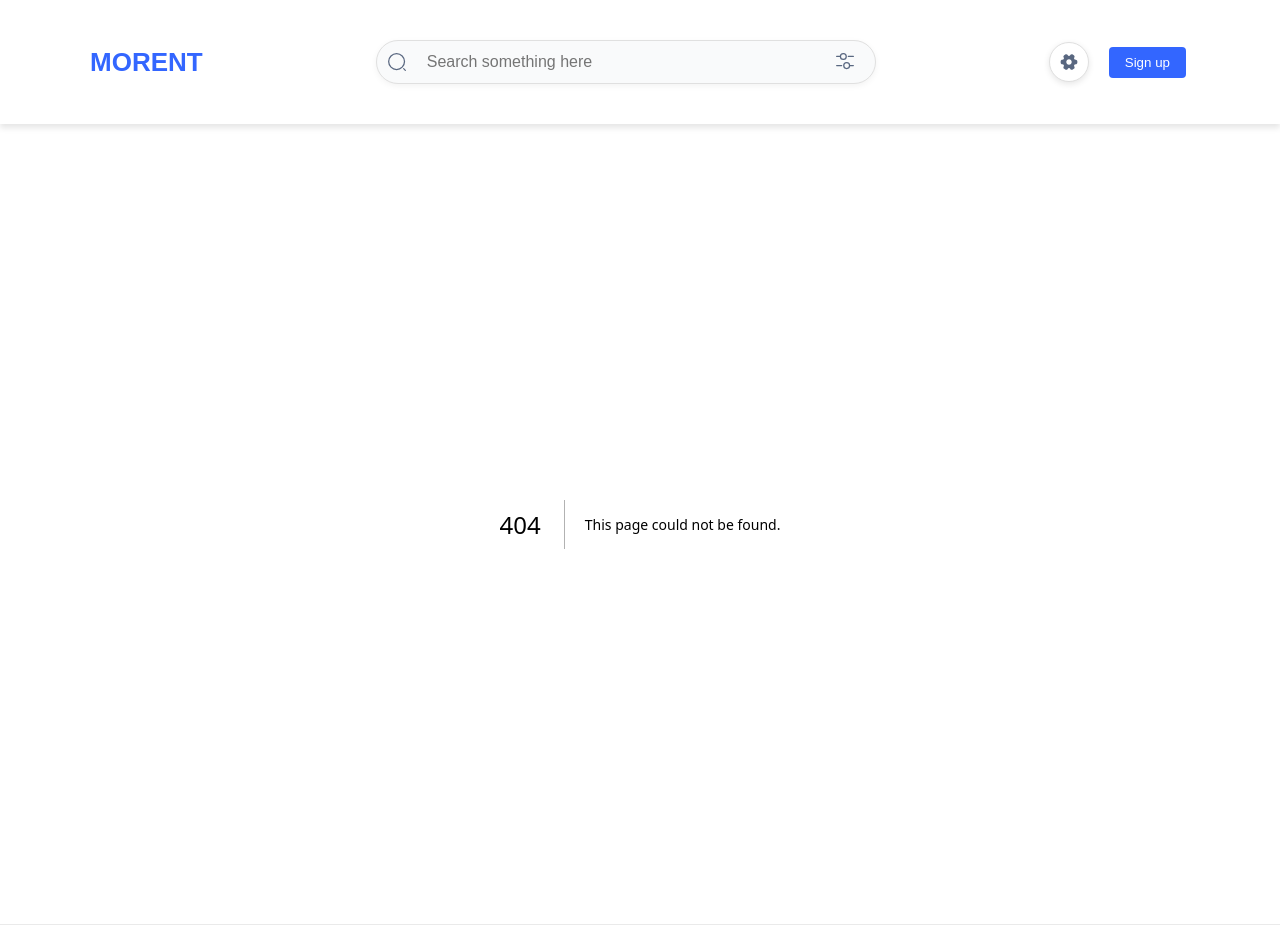
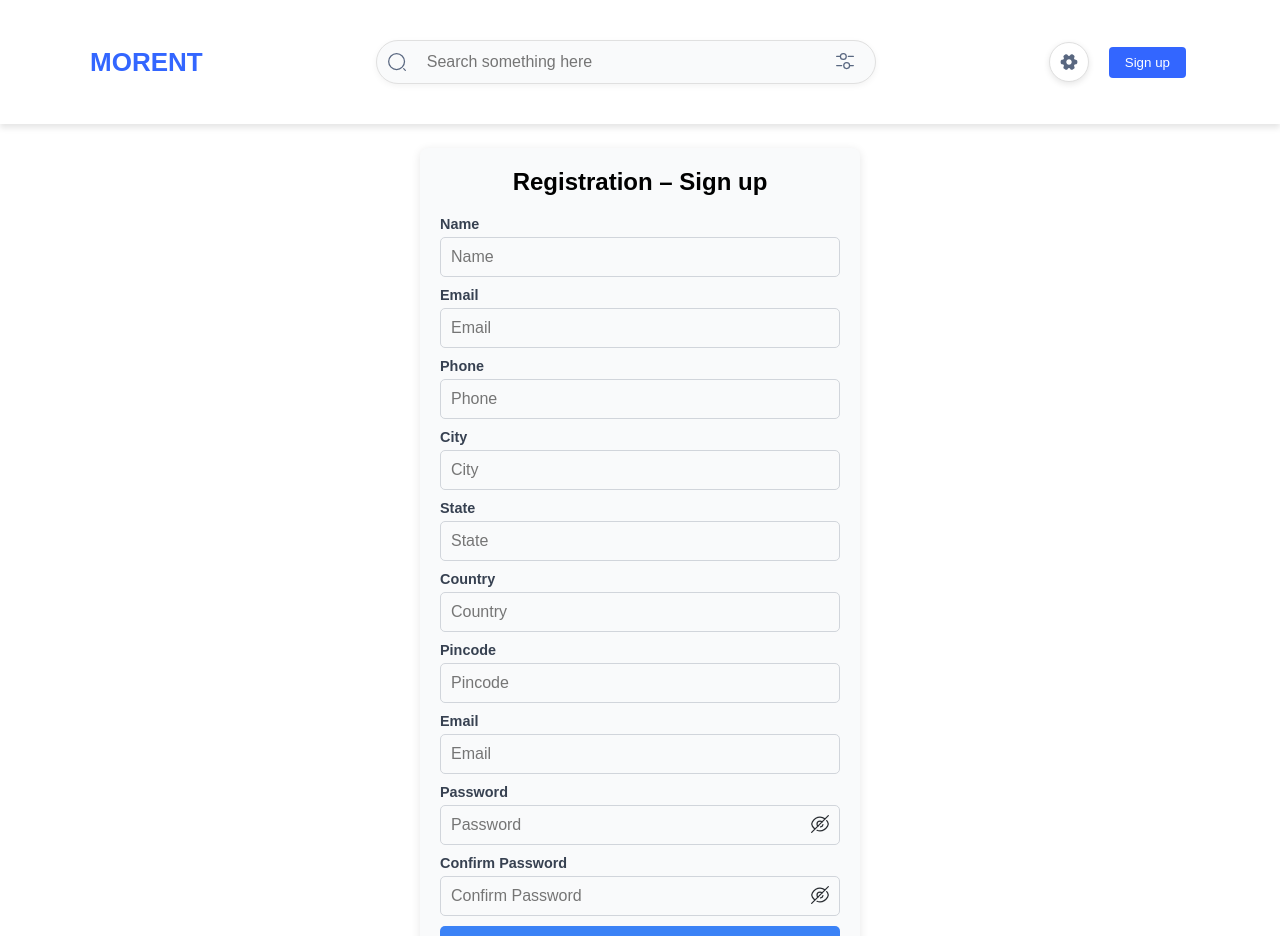
Before and after one commit to sabarivijayan/Morental, a Next.js app: page /registration in a window 1280 px wide. Before the commit this address had no page. Shown: the top 936 px of the page. Built offline with nearby package versions, Linux system fonts and the light colour scheme.

Commit message:
added a sign up and login page and made changes to some functionalities and components

```diff
--- /dev/null
+++ b/src/app/registration/page.tsx
@@ -0,0 +1,11 @@
+"use client"
+
+import SignupForm from "@/modules/user/common/signup-login/signup-login";
+
+const RegistrationPage = () => {
+  return (
+    <SignupForm/>
+  );
+};
+
+export default RegistrationPage;
--- a/src/modules/user/common/navbar/navbar.module.css
+++ b/src/modules/user/common/navbar/navbar.module.css
@@ -18,6 +18,7 @@
     color: #3366ff;
     padding-left: 60px;
     white-space: nowrap; /* Prevents text from wrapping in smaller screens */
+    cursor: pointer;
 }
 
 .searchContainer {
--- a/src/modules/user/common/navbar/navbar.tsx
+++ b/src/modules/user/common/navbar/navbar.tsx
@@ -10,12 +10,12 @@ const Navbar: React.FC = () => {
 
     const handleSignUp = () => {
         // Navigate to signup page
-        router.push('/signup');
+        router.push('/registration');
     };
 
     return (
         <nav className={styles.navbar}>
-            <div className={styles.logo}>MORENT</div>
+            <div className={styles.logo} onClick={() => router.push('/')}>MORENT</div>
 
             <div className={styles.searchContainer}>
                 {/* Search Icon */}
@@ -31,7 +31,7 @@ const Navbar: React.FC = () => {
             </div>
 
             <div className={styles.actions}>
-                <button className={styles.settingsButton}>
+                <button className={styles.settingsButton} onClick={() => router.push('/user-dashboard')}>
                     <Image src="/icons/setting-2.svg" alt="Settings" className={styles.settingsIcon} width={20} height={20} />
                 </button>
                 <button className={styles.signupButton} onClick={handleSignUp}>Sign up</button>
--- /dev/null
+++ b/src/modules/user/common/signup-login/signup-login.module.css
@@ -0,0 +1,82 @@
+.container{
+    padding: 24px;
+}
+.formContainer {
+    background-color: #f9fafb;
+    padding: 20px;
+    border-radius: 8px;
+    width: 400px;
+    margin: 0 auto;
+    box-shadow: 0 2px 10px rgba(0, 0, 0, 0.1);
+}
+
+.formTitle {
+    text-align: center;
+    font-size: 1.5rem;
+    margin-bottom: 20px;
+}
+
+.form {
+    display: flex;
+    flex-direction: column;
+}
+
+.label {
+    font-size: 0.9rem;
+    margin-bottom: 5px;
+    color: #374151;
+    font-weight: 700;
+}
+
+.input {
+    padding: 10px;
+    margin-bottom: 10px;
+    border: 1px solid #d1d5db;
+    border-radius: 5px;
+    font-size: 1rem;
+    width: 100%;
+    box-sizing: border-box;
+    background-color: #f9fafb;
+}
+
+.passwordWrapper {
+    display: flex;
+    align-items: center;
+    position: relative;
+}
+
+.eyeIcon {
+    position: absolute;
+    right: 10px;
+    cursor: pointer;
+    padding-bottom: 12px;
+}
+
+.submitButton {
+    background-color: #3b82f6;
+    color: white;
+    padding: 10px;
+    border: none;
+    border-radius: 5px;
+    font-size: 1rem;
+    cursor: pointer;
+}
+
+.submitButton:hover {
+    background-color: #2563eb;
+}
+
+.toggleText {
+    text-align: center;
+    margin-top: 20px;
+    font-size: 0.9rem;
+}
+
+.toggleLink {
+    color: #3b82f6;
+    cursor: pointer;
+}
+
+.toggleLink:hover {
+    text-decoration: underline;
+}
--- /dev/null
+++ b/src/modules/user/common/signup-login/signup-login.tsx
@@ -0,0 +1,145 @@
+"use client";
+import React, { useState } from "react";
+import Image from "next/image";
+import styles from "./signup-login.module.css"; // Assume you have a CSS module for styling
+
+const SignupForm: React.FC = () => {
+  const [isLogin, setIsLogin] = useState(false);
+  const [passwordVisible, setPasswordVisible] = useState(false);
+  const [confirmPasswordVisible, setConfirmPasswordVisible] = useState(false);
+
+  // Toggle password visibility
+  const togglePasswordVisibility = () => {
+    setPasswordVisible(!passwordVisible);
+  };
+
+  const toggleConfirmPasswordVisibility = () => {
+    setConfirmPasswordVisible(!confirmPasswordVisible);
+  };
+
+  return (
+    <div className={styles.container}>
+      <div className={styles.formContainer}>
+        <h2 className={styles.formTitle}>
+          {isLogin ? "Log In" : "Registration – Sign up"}
+        </h2>
+        <form className={styles.form}>
+          {!isLogin && (
+            <>
+              <label className={styles.label}>Name</label>
+              <input type="text" placeholder="Name" className={styles.input} />
+
+              <label className={styles.label}>Email</label>
+              <input
+                type="email"
+                placeholder="Email"
+                className={styles.input}
+              />
+
+              <label className={styles.label}>Phone</label>
+              <input type="tel" placeholder="Phone" className={styles.input} />
+
+              <label className={styles.label}>City</label>
+              <input type="text" placeholder="City" className={styles.input} />
+
+              <label className={styles.label}>State</label>
+              <input type="text" placeholder="State" className={styles.input} />
+
+              <label className={styles.label}>Country</label>
+              <input
+                type="text"
+                placeholder="Country"
+                className={styles.input}
+              />
+
+              <label className={styles.label}>Pincode</label>
+              <input
+                type="text"
+                placeholder="Pincode"
+                className={styles.input}
+              />
+            </>
+          )}
+
+          {/* Email and password fields are common for both Sign Up and Log In */}
+          <label className={styles.label}>Email</label>
+          <input type="email" placeholder="Email" className={styles.input} />
+
+          <label className={styles.label}>Password</label>
+          <div className={styles.passwordWrapper}>
+            <input
+              type={passwordVisible ? "text" : "password"}
+              placeholder="Password"
+              className={styles.input}
+            />
+            <Image
+              src={passwordVisible ? "/icons/eye.svg" : "/icons/eye-slash.svg"}
+              alt="Toggle Password Visibility"
+              width={20}
+              height={20}
+              className={styles.eyeIcon}
+              onClick={togglePasswordVisibility}
+            />
+          </div>
+
+          {/* Confirm Password only for Sign Up */}
+          {!isLogin && (
+            <>
+              <label className={styles.label}>Confirm Password</label>
+              <div className={styles.passwordWrapper}>
+                <input
+                  type={confirmPasswordVisible ? "text" : "password"}
+                  placeholder="Confirm Password"
+                  className={styles.input}
+                />
+                <Image
+                  src={
+                    confirmPasswordVisible
+                      ? "/icons/eye.svg"
+                      : "/icons/eye-slash.svg"
+                  }
+                  alt="Toggle Confirm Password Visibility"
+                  width={20}
+                  height={20}
+                  className={styles.eyeIcon}
+                  onClick={toggleConfirmPasswordVisibility}
+                />
+              </div>
+            </>
+          )}
+
+          <button type="submit" className={styles.submitButton}>
+            {isLogin ? "Log In" : "Sign Up"}
+          </button>
+        </form>
+
+        {/* Toggle between Sign Up and Log In */}
+        <p className={styles.toggleText}>
+          {isLogin ? (
+            <>
+              Don't have an account?{" "}
+              <span
+                className={styles.toggleLink}
+                onClick={() => setIsLogin(false)}
+              >
+                Sign up here
+              </span>
+            </>
+          ) : (
+            <>
+              Already registered as a user?{" "}
+              <span
+                className={styles.toggleLink}
+                onClick={() => setIsLogin(true)}
+              >
+                Log in here
+              </span>
+            </>
+          )}
+        </p>
+      </div>
+    </div>
+  );
+};
+
+export default SignupForm;
```
Also changed, not shown: src/modules/user/home-page/components/hero-section/hero-section.tsx (+6 -2 lines), src/modules/user/home-page/components/location-selector/location-selector.tsx (+91 -10 lines), public/icons/eye-slash.svg (added), public/icons/eye.svg (added).
